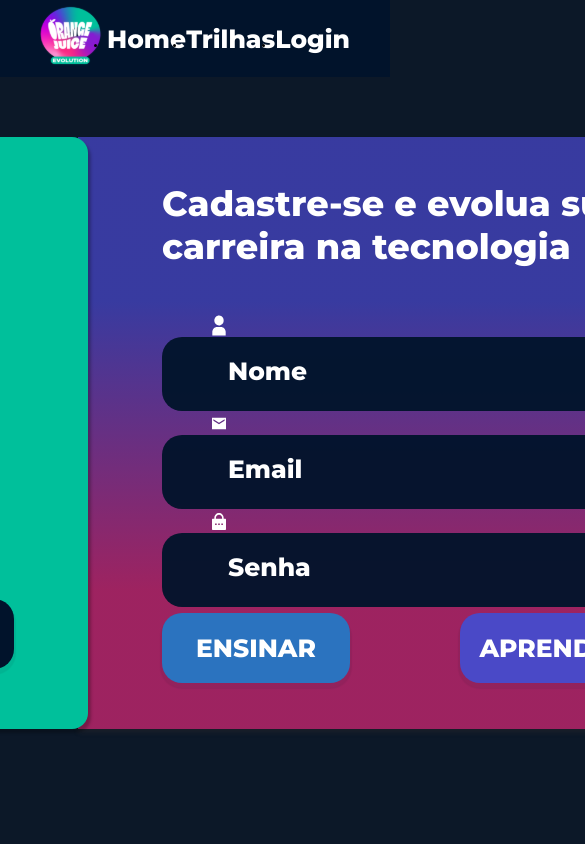
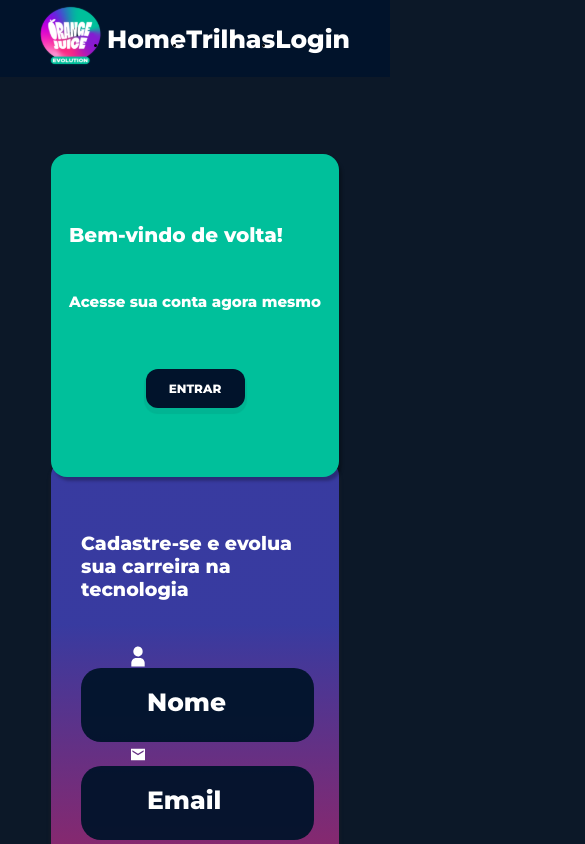
Before and after one commit to orange-squad28/orange-evolution-front, a Next.js app: page /login in a window 390 px wide. Shown: the top 844 px of the page, 585 px wide, since content can reach past the window. Built offline with nearby package versions, Linux system fonts and the light colour scheme; a web font is replaced by a local one.

Commit message:
começando responsividade

```diff
--- a/src/components/Botao-grande/Botao-grande.module.css
+++ b/src/components/Botao-grande/Botao-grande.module.css
@@ -7,3 +7,12 @@
   box-shadow: 0px 4px 1px 2px rgba(12, 24, 40, 0.07);
   border: none;
 }
+
+@media (max-width: 768px) {
+  .botao_grande {
+    width: 9.9rem;
+    height: 3.9rem;
+    font-size: 1.2rem;
+    border-radius: 12px;
+  }
+}
--- a/src/components/Input/Input.module.css
+++ b/src/components/Input/Input.module.css
@@ -20,3 +20,13 @@
   top: 2px;
   left: 50px;
 }
+
+@media (max-width: 768px) {
+  .container {
+    width: 23.3rem;
+  }
+
+  .input {
+    width: inherit;
+  }
+}
--- a/src/pages/login/Login.module.css
+++ b/src/pages/login/Login.module.css
@@ -2,7 +2,6 @@
   display: flex;
   color: #ffffff;
   justify-content: center;
-  height: 59.1rem;
   align-items: center;
   margin-top: 6rem;
 }
@@ -10,22 +9,25 @@
 .aside_login {
   background: #00c09b;
   box-shadow: 3px 4px 3px rgba(0, 0, 0, 0.25);
+  display: flex;
+  justify-content: space-evenly;
+  flex-direction: column;
+  align-items: center;
   border-radius: 16px;
-  padding: 88px 74px 152px 74px;
   width: 36.6rem;
   height: 59.2rem;
   position: relative;
   left: 10px;
+  padding: 0 6.4rem 10rem 6.4rem;
 }
 
 .aside_login_titulo {
-  font-size: 35px;
+  font-size: 3.5rem;
   margin-bottom: 45px;
 }
 
 .aside_login_parag {
-  font-size: 25px;
-  margin-bottom: 110px;
+  font-size: 2.5rem;
 }
 
 .form_login {
@@ -68,3 +70,41 @@
   font-size: 1.6rem;
   margin-left: 2.6rem;
 }
+
+/* Responsivo */
+
+@media (max-width: 768px) {
+  .container {
+    flex-direction: column;
+    /* height: 17.6rem; */
+  }
+
+  .aside_login {
+    width: 28.8rem;
+    height: 32.3rem;
+    padding: 1rem;
+    left: 0;
+    top: 17px;
+  }
+
+  .form_login {
+    width: 28.8rem;
+    padding: 3rem;
+    border-radius: 16px;
+  }
+
+  .aside_login_titulo {
+    font-size: 2rem;
+  }
+
+  .aside_login_parag {
+    font-size: 1.5rem;
+  }
+  .form_login_titulo {
+    font-size: 1.9rem;
+    width: 24rem;
+  }
+  .form_botoes {
+    width: 20rem;
+  }
+}
--- a/src/pages/login/index.tsx
+++ b/src/pages/login/index.tsx
@@ -12,7 +12,6 @@ type Inputs = {
 }
 
 export default function Login() {
-  // const nomeRef = useRef<HTMLInputElement>(null)
   const {
     register,
     handleSubmit,
@@ -23,10 +22,10 @@ export default function Login() {
     console.log('Valor: ', data)
   }
 
-  console.log(errors)
   return (
     <>
       <Cabecalho />
+      <div className={style.corpo}>
         <div className={style.container}>
           <aside className={style.aside_login}>
             <div className={style.aside_conteudo}>
@@ -107,6 +106,7 @@ export default function Login() {
             </div>
           </form>
         </div>
+      </div>
     </>
   )
 }
```
Lines whose indentation alone changed are shown as unchanged.
